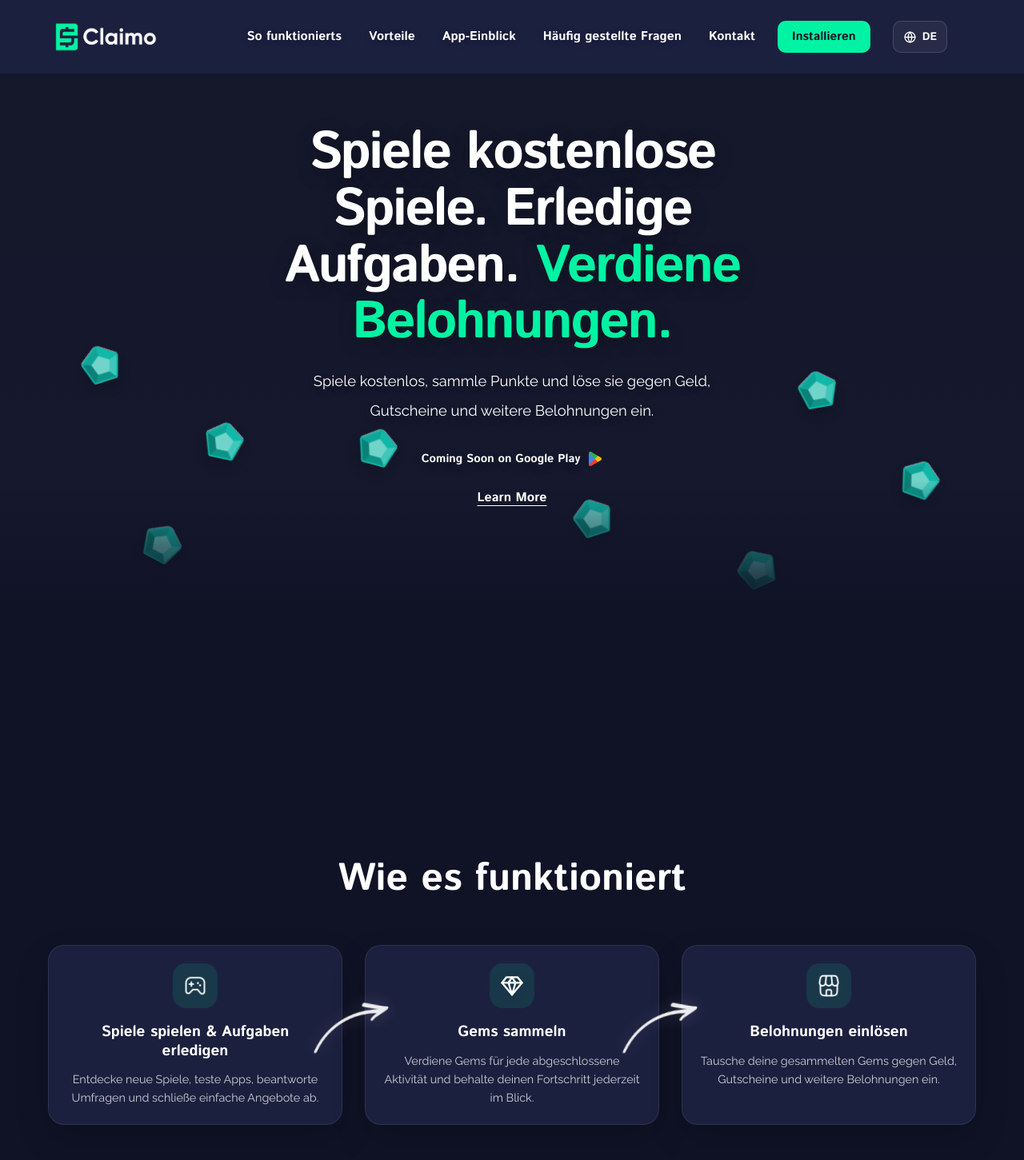
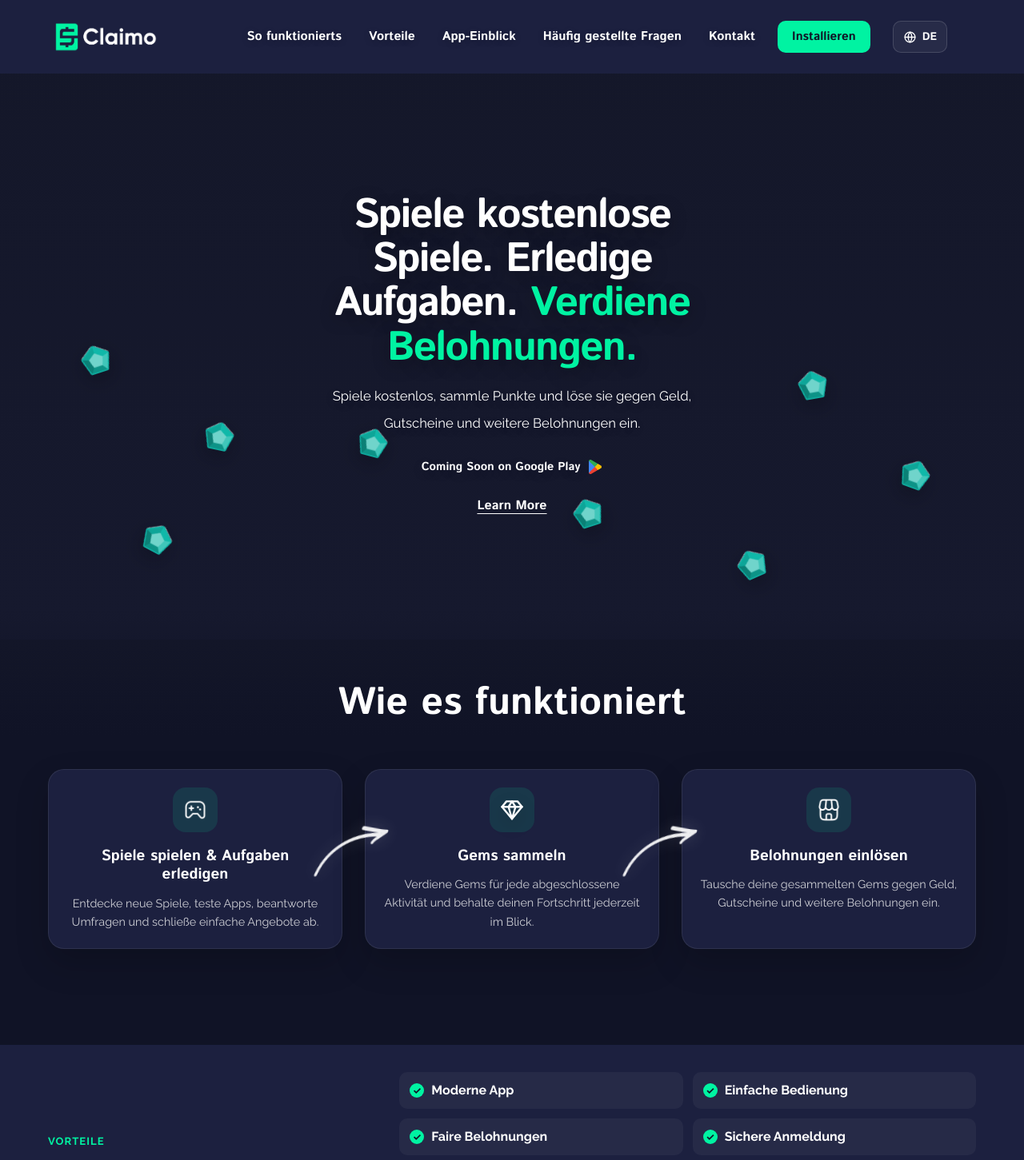
Before and after one commit to ChristopherKardel/claimo-landing-page, a React (Vite) app: page / in a window 1280 px wide. Shown: the top 1451 px of the page at 80% size. Built offline with nearby package versions, Linux system fonts and the light colour scheme.

Commit message:
Scale hero layout across display sizes

```diff
--- a/src/index.css
+++ b/src/index.css
@@ -56,6 +56,7 @@
   /* Type & layout. */
   --font:        'Istok Web', system-ui, -apple-system, 'Segoe UI', Arial, sans-serif;
   --shell:       1160px;
+  --nav-height:  90px;
   --radius:      18px;
   --radius-sm:   12px;
 
@@ -69,6 +70,7 @@
 
 html {
   min-height: 100%;
+  font-size: clamp(16px, calc(14px + 0.15vw), 20px);
   scroll-behavior: smooth;
   -webkit-text-size-adjust: 100%;
 }
@@ -82,7 +84,7 @@ body {
   background-attachment: fixed;
   color: var(--text);
   font-family: var(--font);
-  font-size: 16px;
+  font-size: 1rem;
   line-height: 1.6;
   -webkit-font-smoothing: antialiased;
   text-rendering: optimizeLegibility;
@@ -106,7 +108,7 @@ body {
 
 .falling-gems img {
   position: absolute;
-  width: 48px;
+  width: clamp(36px, min(2.8vw, 5vh), 108px);
   opacity: 1;
   filter: drop-shadow(0 8px 12px rgba(0, 0, 0, 0.24));
 }
@@ -334,16 +336,18 @@ body {
   position: relative;
   z-index: 10;
   display: grid;
+  align-content: center;
   justify-items: center;
-  padding: 64px 24px 0;
+  min-height: calc(100svh - var(--nav-height));
+  padding: clamp(32px, 5vh, 72px) 24px;
   text-align: center;
   pointer-events: none;
 }
 
 .hero h1 {
-  max-width: 760px;
+  max-width: min(72vw, 120rem);
   font-family: var(--font);
-  font-size: 4.1rem;
+  font-size: clamp(2.35rem, min(4vw, 7.2vh), 9.5rem);
   font-weight: 700;
   line-height: 1.08;
   color: #ffffff;
@@ -363,11 +367,11 @@ body {
 }
 
 .hero p {
-  max-width: 640px;
-  margin-top: 24px;
+  max-width: min(76vw, 70rem);
+  margin-top: clamp(20px, min(1.4vw, 2.6vh), 54px);
   color: #ffffff;
   font-family: 'Raleway', var(--font);
-  font-size: 1.15rem;
+  font-size: clamp(1rem, min(1.3vw, 2.45vh), 2.6rem);
   font-weight: 400;
   line-height: 1.55;
   text-shadow: 0 4px 14px rgba(0, 0, 0, 0.18);
@@ -388,8 +392,8 @@ body {
   flex-direction: column;
   align-items: center;
   justify-content: center;
-  gap: 14px;
-  margin-top: 32px;
+  gap: clamp(14px, min(0.8vw, 1.5vh), 30px);
+  margin-top: clamp(28px, min(1.8vw, 3.4vh), 72px);
 }
 
 .hero__playstore,
@@ -629,7 +633,7 @@ body {
 .how-section {
   position: relative;
   z-index: 1;
-  padding-top: 54vh;
+  padding-top: clamp(52px, 6vh, 84px);
   padding-bottom: 120px;
 }
 
@@ -1772,6 +1776,51 @@ body {
   justify-self: center;
   padding-top: 34px;
   text-align: center;
+}
+
+@media (min-width: 1600px) {
+  :root {
+    --shell: clamp(1240px, 78vw, 3000px);
+    --nav-height: clamp(108px, min(5.8vw, 10.5vh), 232px);
+  }
+
+  .simple-nav {
+    gap: clamp(28px, 1.8vw, 72px);
+    padding: clamp(31px, min(1.7vw, 3.1vh), 68px) max(64px, calc((100vw - var(--shell)) / 2));
+  }
+
+  .simple-nav__logo {
+    height: clamp(46px, min(2.4vw, 4.4vh), 96px);
+  }
+
+  .simple-nav__links {
+    gap: clamp(34px, 1.8vw, 72px);
+    font-size: clamp(1rem, min(1.05vw, 1.9vh), 2.1rem);
+  }
+
+  .simple-nav__install,
+  .simple-nav__language {
+    min-height: clamp(42px, min(2.8vw, 5.2vh), 108px);
+    font-size: clamp(0.95rem, min(0.9vw, 1.7vh), 2rem);
+  }
+
+  .hero__actions {
+    gap: clamp(16px, min(0.8vw, 1.5vh), 30px);
+    margin-top: clamp(34px, min(1.8vw, 3.4vh), 72px);
+  }
+
+  .hero__playstore,
+  .hero__learn {
+    font-size: clamp(0.95rem, min(0.82vw, 1.5vh), 1.45rem);
+  }
+
+  .how-section h2,
+  .games-copy h2,
+  .rewards-copy h2,
+  .faq-section h2,
+  .app-look-copy h2 {
+    font-size: clamp(3rem, 2.3vw, 4.5rem);
+  }
 }
 
 @media (max-width: 980px) {
@@ -1839,10 +1888,6 @@ body {
     font-size: 0.8rem;
   }
 
-  .hero h1 {
-    font-size: 3.2rem;
-  }
-
   .benefits-tab {
     grid-template-columns: 1fr;
     gap: 24px;
@@ -1869,7 +1914,7 @@ body {
   }
 
   .how-section {
-    padding-top: 36vh;
+    padding-top: clamp(52px, 6vh, 76px);
   }
 
   .how-steps {
@@ -1939,12 +1984,11 @@ body {
   }
 
   .hero {
-    padding-top: 48px;
+    padding: clamp(26px, 4vh, 44px) 20px;
   }
 
   .hero h1 {
     max-width: 330px;
-    font-size: 2.35rem;
   }
 
   .benefits-section {
@@ -1998,7 +2042,7 @@ body {
   }
 
   .how-section {
-    padding-top: 28vh;
+    padding-top: clamp(44px, 6vh, 64px);
     padding-bottom: 88px;
   }
 
```
